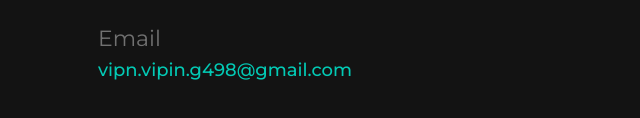
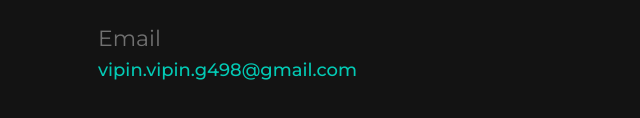
Before and after one commit to Viping7/portfoliov1, a website: page app/index.html in a window 1280 px wide. Shown: the part 2983-3101 px from the top of the page, 82-722 px from the left. Drawn offline with Linux system fonts and the light colour scheme.

Commit message:
corrected

```diff
--- a/app/index.html
+++ b/app/index.html
@@ -182,7 +182,7 @@
 
 
                   <h2>Email</h2>
-                <h4>vipn.vipin.g498@gmail.com</h4>
+                <h4>vipin.vipin.g498@gmail.com</h4>
             </div>
             <div class="col-md-5 col-sm-6 col-md-offset-1">
                   <h2>Social</h2>
```
